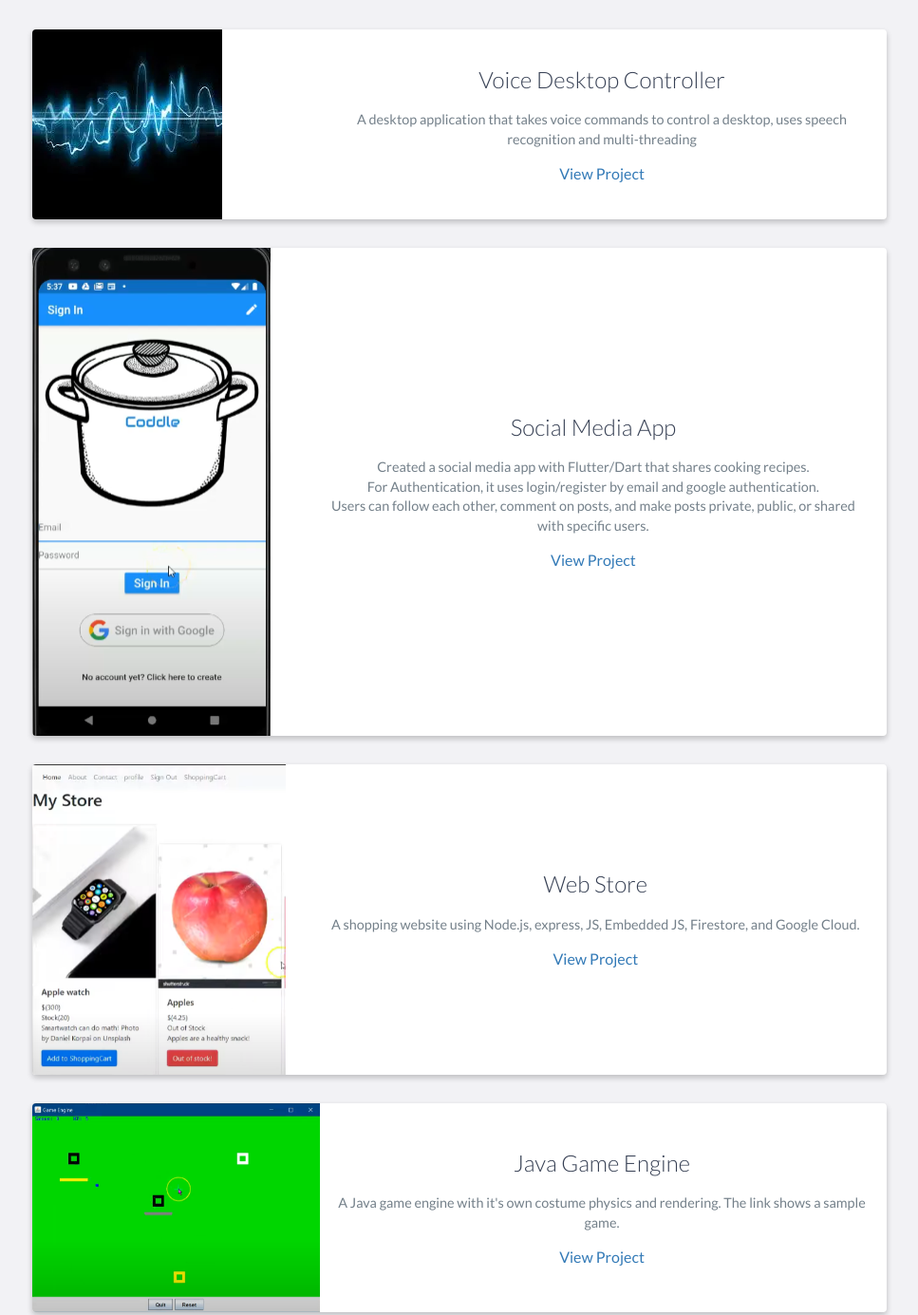
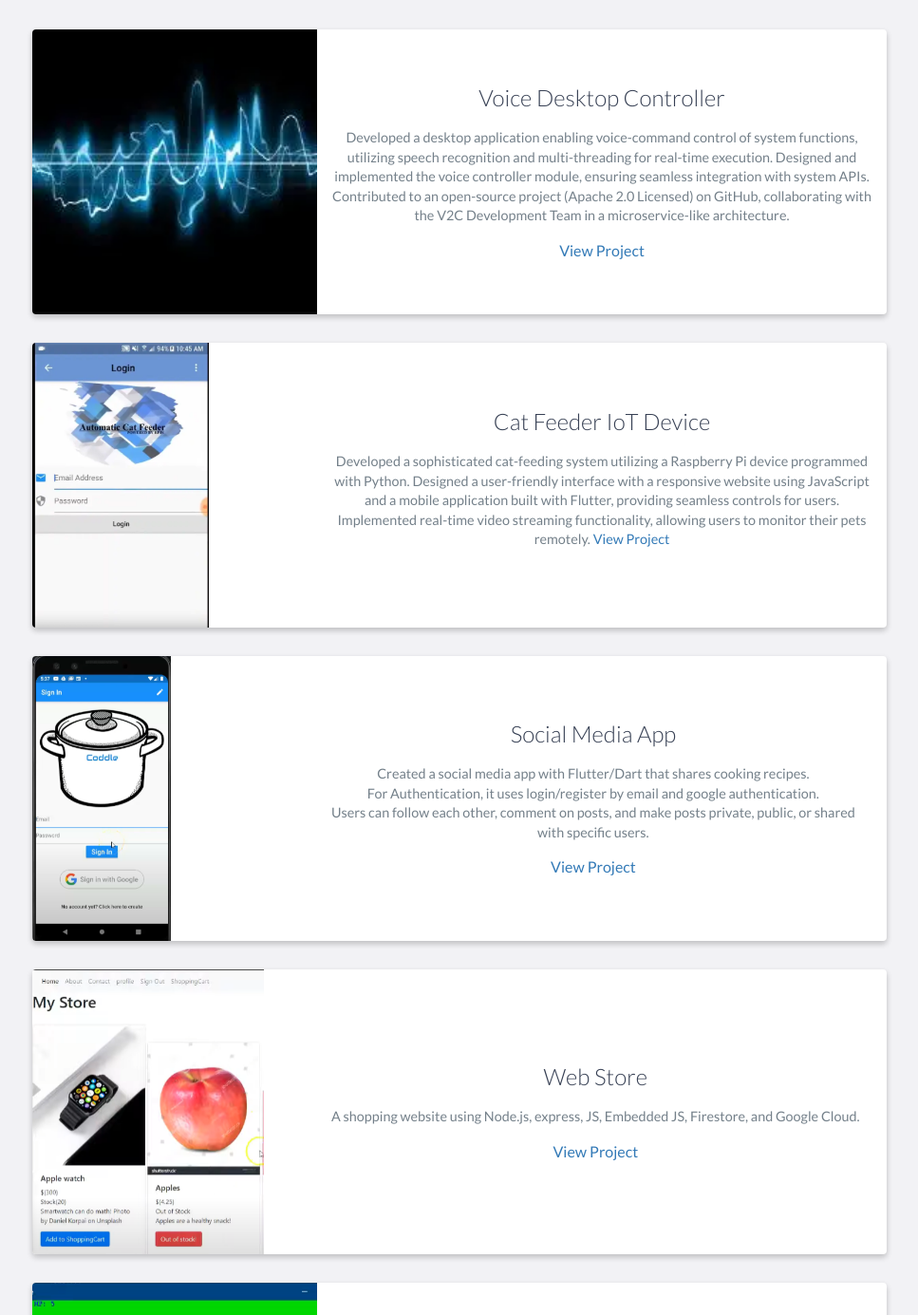
Before and after one commit to ray4spd/ray4spd.github.io, a website: page index.html in a window 1280 px wide. Shown: the part 3520-4905 px from the top of the page at 95% size, without its empty margins (156-1123 px from the left). Drawn offline with nearby package versions, Linux system fonts and the light colour scheme.

Commit message:
Update projects and styling

```diff
--- a/index.html
+++ b/index.html
@@ -1,21 +1,29 @@
 <!DOCTYPE html>
 <html class="no-js" lang="en">
-
   <head>
-    <meta charset="utf-8">
-    <meta http-equiv="X-UA-Compatible" content="IE=edge">
-    <meta name="viewport" content="width=device-width, initial-scale=1">
-    <meta name="description" content="Rashed Alrashed's Software Engineer portfolio."/>
-    <meta name="keyword" content="portfolio, javascript, python, java, c++, developer, software, engineer, rashed, alrashed">
+    <meta charset="utf-8" />
+    <meta http-equiv="X-UA-Compatible" content="IE=edge" />
+    <meta name="viewport" content="width=device-width, initial-scale=1" />
+    <meta
+      name="description"
+      content="Rashed Alrashed's Software Engineer portfolio."
+    />
+    <meta
+      name="keyword"
+      content="portfolio, javascript, python, java, c++, developer, software, engineer, rashed, alrashed"
+    />
     <meta name="msvalidate.01" content="68527794DAC624DC03714017A3BDE55B" />
     <meta name="yandex-verification" content="3487a5babe7a3809" />
     <title>Rashed Alrashed</title>
-	<link rel="shortcut icon" href="favicon.ico" type="image/x-icon">
-	<link rel="icon" href="favicon.ico" type="image/x-icon">
-    <link href="https://fonts.googleapis.com/css?family=Lato:300,400,700,900" rel="stylesheet">
-    <link rel="stylesheet" href="libs/font-awesome/css/font-awesome.min.css">
-    <link href="css/bootstrap.min.css" rel="stylesheet">
-    <link href="css/styles.css" rel="stylesheet">
+    <link rel="shortcut icon" href="favicon.ico" type="image/x-icon" />
+    <link rel="icon" href="favicon.ico" type="image/x-icon" />
+    <link
+      href="https://fonts.googleapis.com/css?family=Lato:300,400,700,900"
+      rel="stylesheet"
+    />
+    <link rel="stylesheet" href="libs/font-awesome/css/font-awesome.min.css" />
+    <link href="css/bootstrap.min.css" rel="stylesheet" />
+    <link href="css/styles.css" rel="stylesheet" />
   </head>
 
   <body>
@@ -54,7 +62,9 @@
       <div id="lead-content">
         <h1>Rashed Alrashed</h1>
         <h2>Software Engineer</h2>
-            <a href="assets/rashed_resume.pdf" class="btn-rounded-white" >Download Resume</a>
+        <a href="assets/rashed_resume.pdf" class="btn-rounded-white"
+          >Download Resume</a
+        >
       </div>
       <!-- End #lead-content -->
 
@@ -77,7 +87,9 @@
           </div>
           <div class="col-md-8">
             <p>
-                        Hi, I am a Software Developer, I enjoy programming and I also build robots as a hobby. I worked on various software projects and enjoyed the varied experience.
+              Hi, I am a Software Developer, I enjoy programming and I also
+              build robots as a hobby. I worked on various software projects and
+              enjoyed the varied experience.
             </p>
           </div>
         </div>
@@ -92,12 +104,34 @@
           <h3>Oklahoma Blood Institute</h3>
           <h4>Software Engineer</h4>
           <ul>
-                    <li>Opimized and refactored database indexing, reducing query execution time from timeouts to near-instant performance</li>
-                    <li>Led full-stack development of BioLinked enterprise applications, integrating React Native, Angular, and C# APIs to enhance usability and scalability</li>
-                    <li>Designed and automated CI/CD pipelines in Azure DevOps, reducing deployment time and catching critical errors earlier in the development cycle</li>
-                    <li>Designed and implemented notification systems in React Native and Angular, streamlining critical alerts and improving real-time responsiveness</li>
-                    <li>Developed and implemented new features, enhancing system stability and increasing user engagement by integrating user-driven enhancements and optimizing core application</li>
-                    <li>Implemented TypeScript-based unit testing, helping in error detection and ensuring higher software reliability</li>
+            <li>
+              Opimized and refactored database indexing, reducing query
+              execution time from timeouts to near-instant performance
+            </li>
+            <li>
+              Led full-stack development of BioLinked enterprise applications,
+              integrating React Native, Angular, and C# APIs to enhance
+              usability and scalability
+            </li>
+            <li>
+              Designed and automated CI/CD pipelines in Azure DevOps, reducing
+              deployment time and catching critical errors earlier in the
+              development cycle
+            </li>
+            <li>
+              Designed and implemented notification systems in React Native and
+              Angular, streamlining critical alerts and improving real-time
+              responsiveness
+            </li>
+            <li>
+              Developed and implemented new features, enhancing system stability
+              and increasing user engagement by integrating user-driven
+              enhancements and optimizing core application
+            </li>
+            <li>
+              Implemented TypeScript-based unit testing, helping in error
+              detection and ensuring higher software reliability
+            </li>
           </ul>
         </div>
 
@@ -105,15 +139,34 @@
           <h3>Rural Sourcing Inc</h3>
           <h4>Junior Consultant</h4>
           <ul>
-                    <li>Wireframed web pages using Figma and created web applications using ReactJS.</li>
-                    <li>Created admin pages, where the admin can manage users and other functions of
-                        the application.</li>
-                    <li>Implement search functions to search for users and other data fields in the application.</li>
-                    <li>Fixed bugs and other maintenance updates to the application.</li>
-                    <li>Designed web pages, applying adjustments based on Product Owner feedback.</li>
+            <li>
+              Wireframed web pages using Figma and created web applications
+              using ReactJS.
+            </li>
+            <li>
+              Created admin pages, where the admin can manage users and other
+              functions of the application.
+            </li>
+            <li>
+              Implement search functions to search for users and other data
+              fields in the application.
+            </li>
+            <li>
+              Fixed bugs and other maintenance updates to the application.
+            </li>
+            <li>
+              Designed web pages, applying adjustments based on Product Owner
+              feedback.
+            </li>
             <li>Presented demos of the application and its updates.</li>
-                    <li>Used git to resolve merge conflicts, make branches, and other git functions.</li>
-                    <li>Worked with my team on back-log grooming, daily stand up, and otherSCRUM/agile meetings.</li>
+            <li>
+              Used git to resolve merge conflicts, make branches, and other git
+              functions.
+            </li>
+            <li>
+              Worked with my team on back-log grooming, daily stand up, and
+              otherSCRUM/agile meetings.
+            </li>
           </ul>
         </div>
 
@@ -121,11 +174,17 @@
           <h3>Novaware</h3>
           <h4>Software Engineer Intern</h4>
           <ul>
-                    <li>Completed daily tasks, relating to the development of a web application. Using
-                        JavaScript, Firebase, Bootstrap, and HTML.</li>
-                    <li>Used Scrum Agile Methodology (Daily Standup, Backlog Grooming, and Sprint
-                        Planning)</li>
-                    <li>Presented demos on the tasks that were done during the sprint.</li>
+            <li>
+              Completed daily tasks, relating to the development of a web
+              application. Using JavaScript, Firebase, Bootstrap, and HTML.
+            </li>
+            <li>
+              Used Scrum Agile Methodology (Daily Standup, Backlog Grooming, and
+              Sprint Planning)
+            </li>
+            <li>
+              Presented demos on the tasks that were done during the sprint.
+            </li>
           </ul>
         </div>
 
@@ -133,24 +192,34 @@
           <h3>University of Central Oklahoma</h3>
           <h4>Computer Science Ambassador/Research Assistant</h4>
           <ul>
-                    <li>Taught and created programming lessons by researching a project and teaching it in a
-                        logical progression. Lessons were taught in python using the raspberry pi.</li>
-                    <li>Collected survey data and analyzed it using Statistical Package for the Social Sciences
-                        (SPSS) software and statistical tests. </li>
-                    <li>Presented our findings at conferences, such as National Conference for Undergraduate
-                        Research.</li>
+            <li>
+              Taught and created programming lessons by researching a project
+              and teaching it in a logical progression. Lessons were taught in
+              python using the raspberry pi.
+            </li>
+            <li>
+              Collected survey data and analyzed it using Statistical Package
+              for the Social Sciences (SPSS) software and statistical tests.
+            </li>
+            <li>
+              Presented our findings at conferences, such as National Conference
+              for Undergraduate Research.
+            </li>
           </ul>
         </div>
 
         <div data-date="August 2018 – December 2018">
           <h3>University of Central Oklahoma</h3>
-                <h4>Computer Science Department Student Tutor </h4>
+          <h4>Computer Science Department Student Tutor</h4>
           <ul>
-                    <li>Assisted students with their Computer Science course work, such as Java, OOP
-                        programming, C++, and Data Structures.
+            <li>
+              Assisted students with their Computer Science course work, such as
+              Java, OOP programming, C++, and Data Structures.
             </li>
-                    <li>Helped students with their projects and programs by debugging their code and explain
-                        related concepts.</li>
+            <li>
+              Helped students with their projects and programs by debugging
+              their code and explain related concepts.
+            </li>
           </ul>
         </div>
       </div>
@@ -164,17 +233,21 @@
         <span class="education-date">August 2016 - December 2020</span>
         <h4>Bachelor of Science in Computer Science</h4>
         <p>
-                In my time at the university, I worked as a Computer Science Tutor and a Research Assistant.
-                Teaching high school students programming concepts using robotics and Raspberry Pi was one of my duties as a Research Assistant.
-                I was also a leader in the Association for Computer Machinery Student Chapter, leading the Robotics group and, in my last year, becoming the Chair of the association.
+          In my time at the university, I worked as a Computer Science Tutor and
+          a Research Assistant. Teaching high school students programming
+          concepts using robotics and Raspberry Pi was one of my duties as a
+          Research Assistant. I was also a leader in the Association for
+          Computer Machinery Student Chapter, leading the Robotics group and, in
+          my last year, becoming the Chair of the association.
         </p>
       </div>
       <div class="education-block">
         <h3>Trine University (in progress)</h3>
         <span class="education-date">Spring 2024 – Spring 2026</span>
-            <h4>Masters of Science in Engineering Management (Expected Spring 2026)</h4>
-            <p>
-            </p>
+        <h4>
+          Masters of Science in Engineering Management (Expected Spring 2026)
+        </h4>
+        <p></p>
       </div>
       <!-- End .education-block -->
     </div>
@@ -186,14 +259,19 @@
         <div class="row">
           <div class="project shadow-large">
             <div class="project-image">
-                        <img src="images/v2c.webp" alt="V2C Logo"/>
+              <img class="project-image-content" src="images/v2c.webp" alt="V2C Logo"/>
             </div>
             <!-- End .project-image -->
             <div class="project-info">
               <h3>Voice Desktop Controller</h3>
               <p>
-                            A desktop application that takes voice commands to control a desktop, uses speech
-                            recognition and multi-threading
+                Developed a desktop application enabling voice-command control
+                of system functions, utilizing speech recognition and
+                multi-threading for real-time execution. Designed and
+                implemented the voice controller module, ensuring seamless
+                integration with system APIs. Contributed to an open-source
+                project (Apache 2.0 Licensed) on GitHub, collaborating with the
+                V2C Development Team in a microservice-like architecture.
               </p>
               <a href="https://github.com/V2C-Development-Team">View Project</a>
             </div>
@@ -203,54 +281,96 @@
 
           <div class="project shadow-large">
             <div class="project-image">
-                        <img src="images/MAP.webp" alt="Mobile App" />
+              <img class="project-image-content" src="images/CatFeeder.webp" alt="cat feeder app" />
+            </div>
+            <!-- End .project-image -->
+            <div class="project-info">
+              <h3>Cat Feeder IoT Device</h3>
+              <p>
+                Developed a sophisticated cat-feeding system utilizing a
+                Raspberry Pi device programmed with Python. Designed a
+                user-friendly interface with a responsive website using
+                JavaScript and a mobile application built with Flutter,
+                providing seamless controls for users. Implemented real-time
+                video streaming functionality, allowing users to monitor their
+                pets remotely.
+
+                <a
+                  href="https://youtube.com/clip/UgkxFFRyiSfHT9bZKwr2Wz4xatwtjCI_2gsi?si=_P2to-CmOEXpUgvx"
+                  >View Project</a
+                >
+              </p>
+            </div>
+
+            <!-- End .project-info -->
+          </div>
+          <!-- End .project -->
+
+          <div class="project shadow-large">
+            <div class="project-image">
+              <img class="project-image-content" src="images/MAP.webp" alt="Mobile App" />
             </div>
             <!-- End .project-image -->
             <div class="project-info">
               <h3>Social Media App</h3>
               <p>
-                            Created a social media app with Flutter/Dart that shares cooking recipes.<br/>
-                            For Authentication, it uses login/register by email and google authentication. <br/>
-                            Users can follow each other, comment on posts, and make posts private, public, or shared <br/>
+                Created a social media app with Flutter/Dart that shares cooking
+                recipes.<br />
+                For Authentication, it uses login/register by email and google
+                authentication. <br />
+                Users can follow each other, comment on posts, and make posts
+                private, public, or shared <br />
                 with specific users.
               </p>
-                        <a href="https://www.youtube.com/watch?v=c2dHoJ-YwDo">View Project</a>
+              <a href="https://www.youtube.com/watch?v=c2dHoJ-YwDo"
+                >View Project</a
+              >
             </div>
             <!-- End .project-info -->
           </div>
           <!-- End .project -->
 
           <div class="project shadow-large">
-                    <div style="text-align: left;" class="project-image">
-                        <img style="max-width: 70%;" src="images/store.webp" alt="Web Store" />
+            <div style="text-align: left" class="project-image">
+              <img
+              class="project-image-content"
+                src="images/store.webp"
+                alt="Web Store"
+              />
             </div>
             <!-- End .project-image -->
             <div class="project-info">
               <h3>Web Store</h3>
               <p>
-
-                            A shopping website using Node.js, express, JS, Embedded JS, Firestore, and Google Cloud.
-
+                A shopping website using Node.js, express, JS, Embedded JS,
+                Firestore, and Google Cloud.
               </p>
-                        <a href="https://www.youtube.com/watch?v=qfku5gikRjs">View Project</a>
+              <a href="https://www.youtube.com/watch?v=qfku5gikRjs"
+                >View Project</a
+              >
             </div>
             <!-- End .project-info -->
           </div>
           <!-- End .project -->
 
           <div class="project shadow-large">
-                    <div style="text-align: left;" class="project-image">
-                        <img style="max-width: 55%;" src="images/GameEngine.webp" alt="Game Engine"/>
+            <div style="text-align: left" class="project-image">
+              <img
+              class="project-image-content"
+                src="images/GameEngine.webp"
+                alt="Game Engine"
+              />
             </div>
             <!-- End .project-image -->
             <div class="project-info">
               <h3>Java Game Engine</h3>
               <p>
-
-                            A Java game engine with it's own costume physics and rendering. The link shows a sample game.
-
+                A Java game engine with it's own costume physics and rendering.
+                The link shows a sample game.
               </p>
-                        <a href="https://www.youtube.com/watch?v=-l9omeHWkuk">View Project</a>
+              <a href="https://www.youtube.com/watch?v=-l9omeHWkuk"
+                >View Project</a
+              >
             </div>
             <!-- End .project-info -->
           </div>
@@ -261,7 +381,6 @@
     <!-- End #projects -->
 
     <div id="skills">
-
       <h2 class="heading">Backend</h2>
       <ul>
         <li>C#</li>
@@ -306,9 +425,22 @@
       <h2>Get in Touch</h2>
       <div id="contact-form">
         <form method="POST" action="https://formspree.io/f/xrgrvkpw">
-                <input type="hidden" name="_subject" value="Contact request from personal website" />
-                <input type="email" name="_replyto" placeholder="Your email" required>
-                <textarea name="message" placeholder="Your message" required></textarea>
+          <input
+            type="hidden"
+            name="_subject"
+            value="Contact request from personal website"
+          />
+          <input
+            type="email"
+            name="_replyto"
+            placeholder="Your email"
+            required
+          />
+          <textarea
+            name="message"
+            placeholder="Your message"
+            required
+          ></textarea>
           <button type="submit">Send</button>
         </form>
       </div>
@@ -320,9 +452,7 @@
       <div class="container">
         <div class="row">
           <div class="col-sm-5 copyright">
-                    <p>
-                        Copyright &copy; <span id="year"></span> Rashed Alrashed
-                    </p>
+            <p>Copyright &copy; <span id="year"></span> Rashed Alrashed</p>
           </div>
           <div class="col-sm-2 top">
             <span id="to-top">
@@ -332,12 +462,22 @@
           <div class="col-sm-5 social">
             <ul>
               <li>
-                            <a href="https://github.com/ray4spd" target="_blank" rel=”noopener” aria-label="Github Rashed Alrashed">
-                                <i class="fa fa-github" aria-hidden="true" ></i>
+                <a
+                  href="https://github.com/ray4spd"
+                  target="_blank"
+                  rel="”noopener”"
+                  aria-label="Github Rashed Alrashed"
+                >
+                  <i class="fa fa-github" aria-hidden="true"></i>
                 </a>
               </li>
               <li>
-                            <a href="https://www.linkedin.com/in/rashedalrashed/" target="_blank" rel=”noopener” aria-label="LinkedIn Rashed Alrashed">
+                <a
+                  href="https://www.linkedin.com/in/rashedalrashed/"
+                  target="_blank"
+                  rel="”noopener”"
+                  aria-label="LinkedIn Rashed Alrashed"
+                >
                   <i class="fa fa-linkedin" aria-hidden="true"></i>
                 </a>
               </li>
@@ -354,5 +494,4 @@
     <script src="https://ajax.googleapis.com/ajax/libs/jquery/2.2.4/jquery.min.js"></script>
     <script src="js/scripts.min.js"></script>
   </body>
-
 </html>
--- a/scss/styles.scss
+++ b/scss/styles.scss
@@ -652,6 +652,15 @@ footer {
 
 .project-image {
     float: left;
+    height: 300px;
+}
+
+.project-image-content {
+    height: 300px;
+    width: auto;
+    max-width: 300px;
+    object-fit: cover;
+    display: block;
 }
 
 .project-info {
```
Also changed, not shown: css/styles.css, images/CatFeeder.webp (added). Lines whose indentation alone changed are shown as unchanged.
